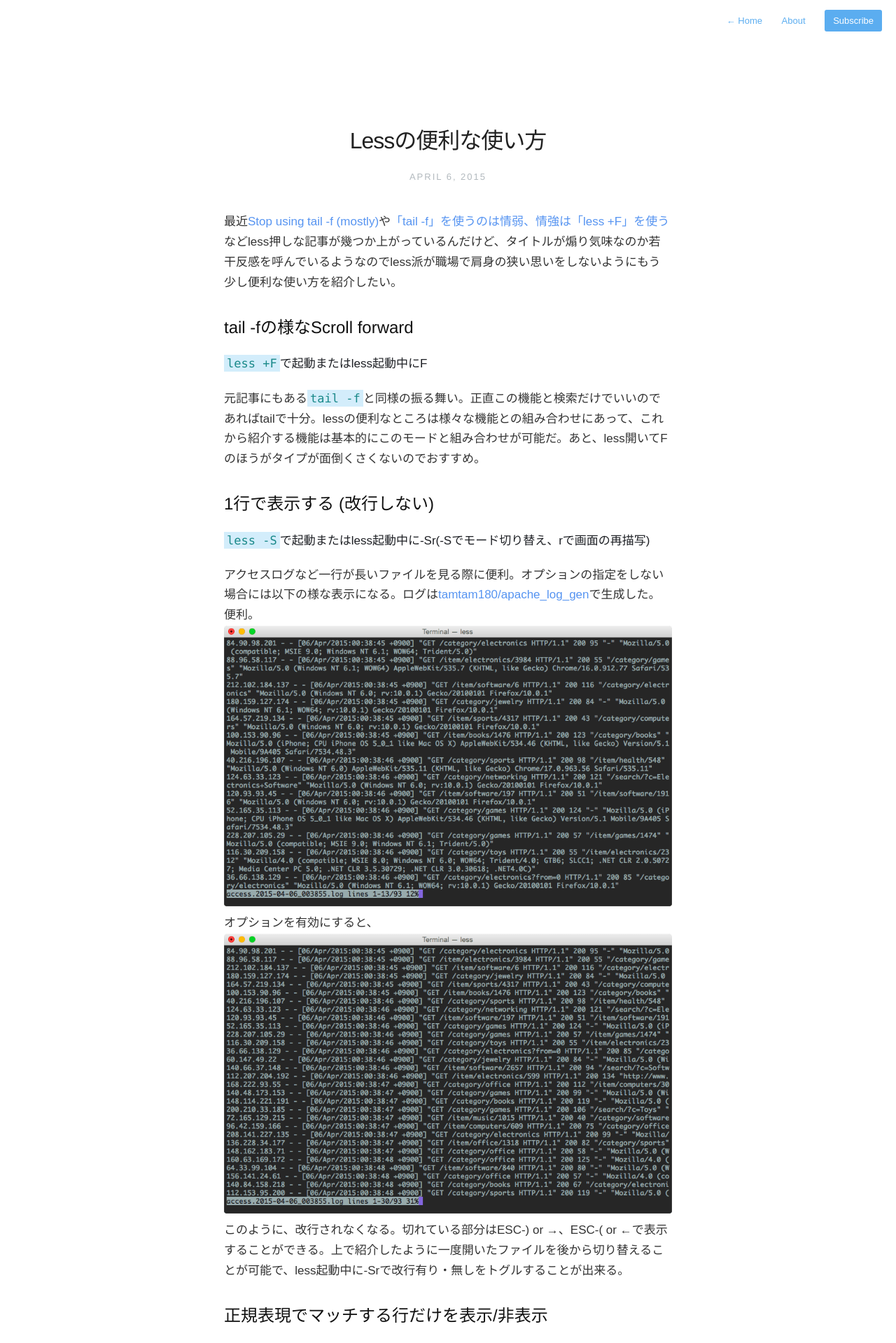
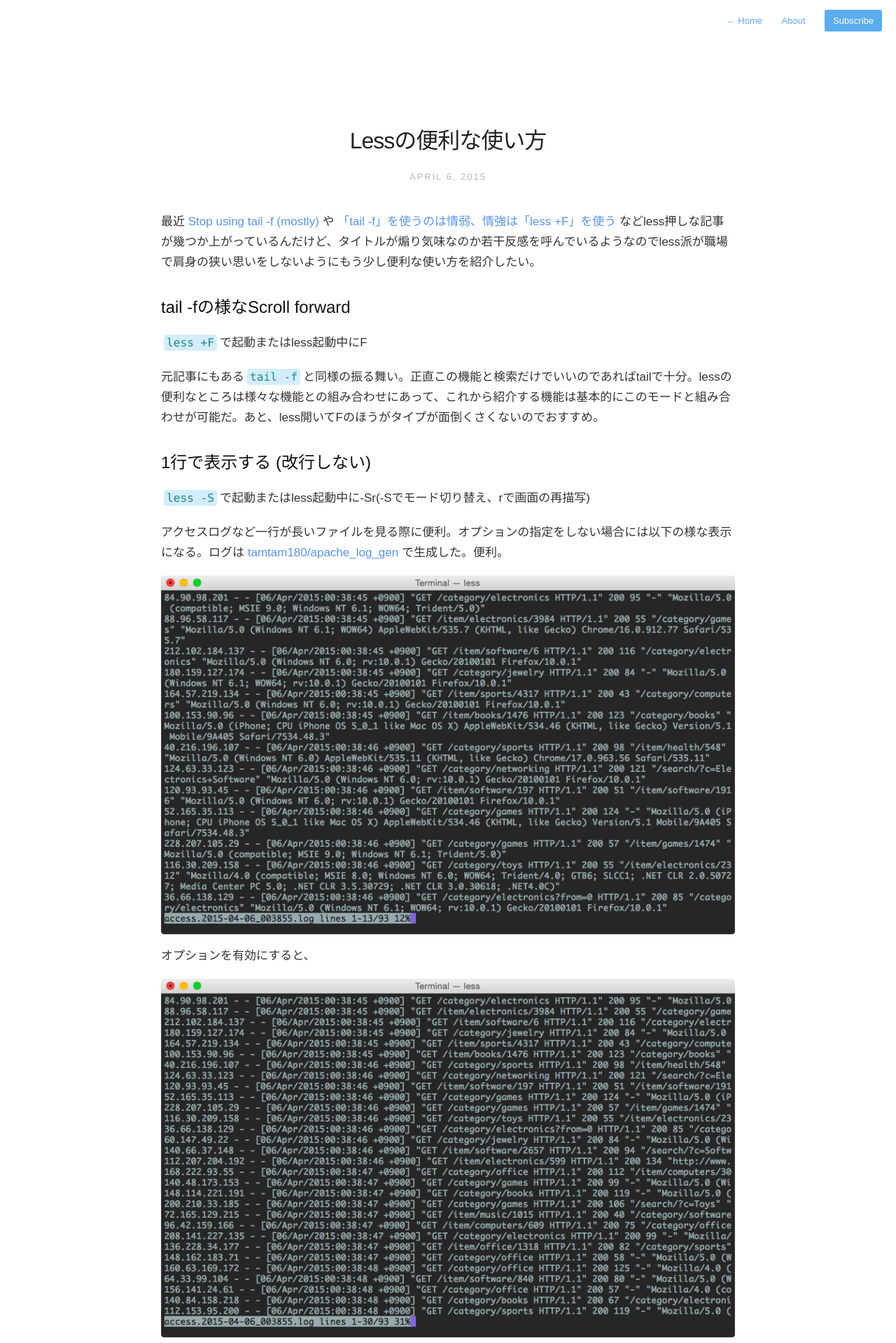
Before and after one commit to daichirata-blog/daichirata-blog.github.io, a Jekyll site: the page built from _posts/2015-04-06-less-tips.md, in a window 1280 px wide. Shown: the top 1919 px of the page at 70% size. Built offline with Jekyll 4.4.1, drawn with Linux system fonts in a browser that asks for light colours; nearby versions of some CDN libraries; Markdown is read by kramdown in place of the engine named in the settings.

Commit message:
update style.css

```diff
--- a/_posts/2015-04-06-less-tips.md
+++ b/_posts/2015-04-06-less-tips.md
@@ -4,19 +4,19 @@ categories:
   - Tips
 ---
 
-最近[Stop using tail -f (mostly)](http://www.brianstorti.com/stop-using-tail/)や[「tail -f」を使うのは情弱、情強は「less +F」を使う](http://www.softantenna.com/wp/unix/stop-using-tail-f/)などless押しな記事が幾つか上がっているんだけど、タイトルが煽り気味なのか若干反感を呼んでいるようなのでless派が職場で肩身の狭い思いをしないようにもう少し便利な使い方を紹介したい。
+最近 [Stop using tail -f (mostly)](http://www.brianstorti.com/stop-using-tail/) や [「tail -f」を使うのは情弱、情強は「less +F」を使う](http://www.softantenna.com/wp/unix/stop-using-tail-f/) などless押しな記事が幾つか上がっているんだけど、タイトルが煽り気味なのか若干反感を呼んでいるようなのでless派が職場で肩身の狭い思いをしないようにもう少し便利な使い方を紹介したい。
 
 ## tail -fの様なScroll forward
 
-**`less +F`で起動またはless起動中にF**
+`less +F`で起動またはless起動中にF
 
 元記事にもある`tail -f`と同様の振る舞い。正直この機能と検索だけでいいのであればtailで十分。lessの便利なところは様々な機能との組み合わせにあって、これから紹介する機能は基本的にこのモードと組み合わせが可能だ。あと、less開いてFのほうがタイプが面倒くさくないのでおすすめ。
 
 ## 1行で表示する (改行しない)
 
-**`less -S`で起動またはless起動中に-Sr(-Sでモード切り替え、rで画面の再描写)**
+`less -S`で起動またはless起動中に-Sr(-Sでモード切り替え、rで画面の再描写)
 
-アクセスログなど一行が長いファイルを見る際に便利。オプションの指定をしない場合には以下の様な表示になる。ログは[tamtam180/apache_log_gen](https://github.com/tamtam180/apache_log_gen)で生成した。便利。
+アクセスログなど一行が長いファイルを見る際に便利。オプションの指定をしない場合には以下の様な表示になる。ログは [tamtam180/apache\_log\_gen](https://github.com/tamtam180/apache_log_gen) で生成した。便利。
 ![](/assets/images/less-tips/less-1.png)
 オプションを有効にすると、
 ![](/assets/images/less-tips/less-2.png)
@@ -24,7 +24,7 @@ categories:
 
 ## 正規表現でマッチする行だけを表示/非表示
 
-**less起動中に&でマッチした行だけを表示、& ^nでマッチした行だけを非表示**
+less起動中に&でマッチした行だけを表示、& ^nでマッチした行だけを非表示
 
 比較的新しいバージョンのlessじゃないと使えないんだけど、lessの表示にgrepをかけるようなイメージ。もちろん絞り込んだ状態でFを押すことで`tail -f | grep`と同じ機能になる。
 
@@ -35,7 +35,7 @@ categories:
 
 ## ANSIカラーシーケンスを表示する
 
-**`less -R`で起動またはless起動中に-Rr(-Rでモード切り替え、rで画面の再描写)**
+`less -R`で起動またはless起動中に-Rr(-Rでモード切り替え、rで画面の再描写)
 
 production環境ではあまり使う機会は無いかもしれないが、Railsの開発環境のapplication.logのようなカラーシーケンスが多用されたファイルを開くときに色を反映させる。
 ![](/assets/images/less-tips/less-5.png)
@@ -45,7 +45,7 @@ production環境ではあまり使う機会は無いかもしれないが、Rail
 
 ## 行番号を計算させない
 
-**`less -n`で起動またはless起動中に-n**
+`less -n`で起動またはless起動中に-n
 
 これは表示という意味では関係のない部分なんだけど、今表示している画面がファイルの何行目から何行目なのかをデフォルトでは表示していて、その計算が重いので切ることでサイズの大きなファイルを開く・末尾に移動するなどの操作が大幅に高速化される。行表示がいらないなら本当におすすめ。
 
--- a/assets/css/style.css
+++ b/assets/css/style.css
@@ -71,8 +71,7 @@ h2 {
 
 .profile #wrapper {
     padding: 100px 40px 0px;
-	/* max-width: 600px; */
-	max-width: 720px;
+    max-width: 900px;
     margin: 0 auto;
 }
 
@@ -106,7 +105,6 @@ h2 {
     margin-top: 10px;
     font-family: 'Helvetica Neue', Helvetica, Arial, sans-serif;
     font-style: normal;
-
 }
 
 nav.main-nav {
@@ -140,15 +138,13 @@ nav.main-nav a.cta {
 }
 
 #wrapper {
-  /* max-width: 600px; */
-  max-width: 720px;
+    max-width: 900px;
     margin: 0 auto;
     padding: 60px 40px 100px 40px;
 }
 
 #wrapper.home {
-	/* max-width: 600px; */
-	max-width: 720px;
+    max-width: 900px;
     margin: 0 auto;
     padding: 0px 40px 20px 40px;
 }
@@ -177,7 +173,7 @@ p a { color: #5694f1; }
 /*Transitions*/
 a,
 #post-nav a,
-#post-list a	{
+#post-list a    {
     -webkit-transition: all 0.15s ease;
     -moz-transition: all 0.15s ease;
     -ms-transition: all 0.15s ease;
@@ -185,8 +181,8 @@ a,
     transition: all 0.15s ease;
 }
 
-ul 	{ margin:0; padding:0; }
-li	{ list-style-type:circle; list-style-position:inside; }
+ul     { margin:0; padding:0; }
+li    { list-style-type:circle; list-style-position:inside; }
 
 /* Line Height */
 #post-body, p { line-height:1.7; }
@@ -212,9 +208,12 @@ em, i { font-style: italic; }
 
 .post p code {
     font-family: Menlo, Monaco, Courier;
+    font-size: 95%;
     color: #1a898a;
     background-color: #d3edfb;
+    border-radius: 4px;
     padding: 2px 4px;
+    margin: 0 4px;
 }
 
 .home h1 {
@@ -256,6 +255,11 @@ em, i { font-style: italic; }
     letter-spacing: 2px;
     /*margin-top: 15px;*/
     display: inline-block;
+}
+
+.post img {
+    margin: 1em 0;
+    vertical-align: middle;
 }
 
 #post-list h2 {
@@ -399,7 +403,7 @@ Post List
 #post-list a {
     color: #333;
     display: block;
-	font: bold 19px/1.7 "Helvetica Neue",helvetica,Arial,sans-serif;
+    font: 19px/1.7 "Helvetica Neue",helvetica,Arial,sans-serif;
 }
 
 #post-list .dates {
@@ -453,7 +457,7 @@ Post List
 }
 
 #post-meta {
-	font-size: 14px;
+    font-size: 15px;
     font-weight: bold;
     line-height: 1.4;
     border-top: 1px solid #eee;
```
Lines whose indentation alone changed are shown as unchanged.
